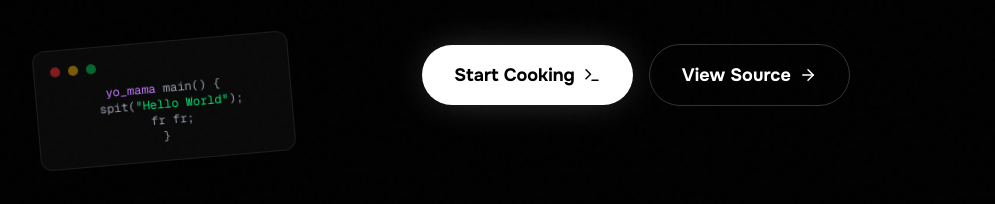
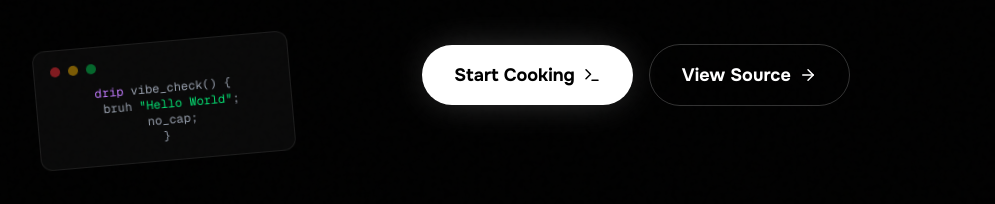
Before and after one commit to Sriyush/Rizzlang-Preview, a Next.js app: page / in a window 1280 px wide. Shown: the part 558-762 px from the top of the page, without its empty margins (4-999 px from the left). Built offline with nearby package versions, Linux system fonts and the light colour scheme.

Commit message:
Refactor: Update Hero code snippet to valid Rizz++ syntax

```diff
--- a/src/components/Hero.tsx
+++ b/src/components/Hero.tsx
@@ -77,9 +77,9 @@ const Hero: React.FC = () => {
             <div className="w-2.5 h-2.5 rounded-full bg-green-500/50" />
           </div>
           <pre className="font-mono text-xs text-gray-400">
-            <span className="text-purple-400">yo_mama</span> main() {'{'}{'\n'}
-            {'  '}spit(<span className="text-green-400">&quot;Hello World&quot;</span>);{'\n'}
-            {'  '}fr fr;{'\n'}
+            <span className="text-purple-400">drip</span> vibe_check() {'{'}{'\n'}
+            {'  '}bruh <span className="text-green-400">&quot;Hello World&quot;</span>;{'\n'}
+            {'  '}no_cap;{'\n'}
             {'}'}
           </pre>
         </div>
```
